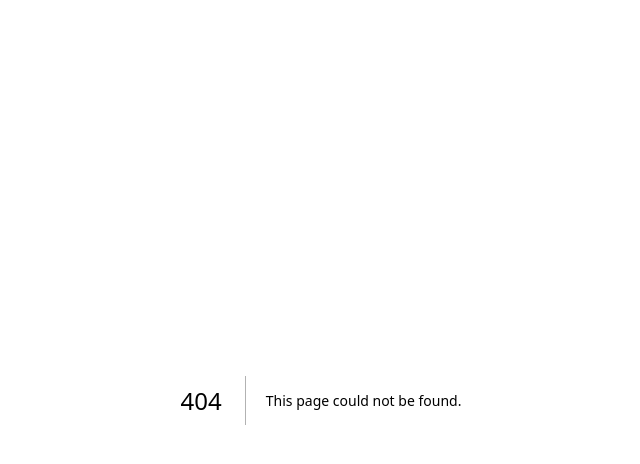
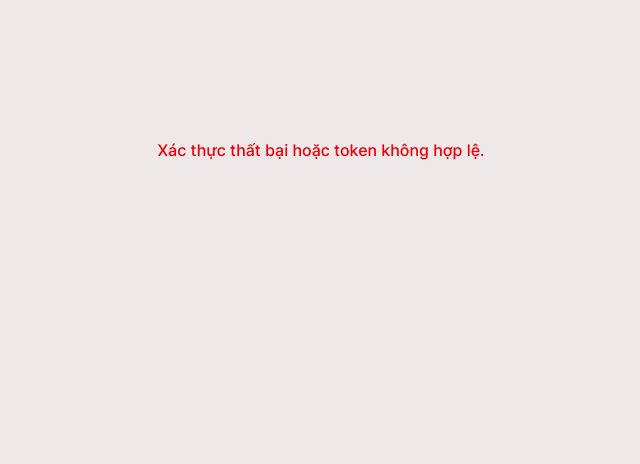
Before and after one commit to johnvo24/vipoe-web, a Next.js app: page /verify-email in a window 1280 px wide. Before the commit this address had no page. Shown: the top 464 px of the page, without its empty margins (319-959 px from the left). Built offline with nearby package versions, Linux system fonts and the light colour scheme.

Commit message:
done VIP-47

```diff
--- a/src/app/(auth)/sign-up/sign-up-form.tsx
+++ b/src/app/(auth)/sign-up/sign-up-form.tsx
@@ -1,6 +1,6 @@
 "use client"
 
-import React, { use, useState } from 'react'
+import React, { useState } from 'react'
 import Link from 'next/link'
 import { z } from 'zod'
 import { useForm } from 'react-hook-form'
@@ -14,7 +14,6 @@ import { LockKeyhole } from 'lucide-react'
 import { ALargeSmall } from 'lucide-react'
 import { AxiosError } from 'axios'
 import { api } from '@/lib/utils'
-import { set } from 'zod/v4-mini'
 
 const formSchema = z.object({
   full_name: z.string().max(100),
@@ -47,7 +46,7 @@ const SignUpForm = () => {
 
   async function onSubmit(data: FormValues) {
     try {
-      // await api.post("/auth/register", data)
+      await api.post("/auth/register", data)
       setUserCache({
         full_name: data.full_name,
         email: data.email,
@@ -126,7 +125,7 @@ const SignUpForm = () => {
         </Form>
         <p className='mt-6 text-center'>
           Do you have an account?
-          <Link href='/login' className='ms-2 font-semibold hover:underline'>Login</Link>
+          <Link href='/sign-in' className='ms-2 font-semibold hover:underline'>Login</Link>
         </p>
       </div>
       }
--- /dev/null
+++ b/src/app/(auth)/verify-email/email-verify.tsx
@@ -0,0 +1,43 @@
+"use client"
+
+import React, { useEffect, useState } from 'react'
+import { useRouter, useSearchParams } from 'next/navigation'
+import { api } from '@/lib/utils'
+
+const EmailVerify = () => {
+  const router = useRouter()
+  const tokenParams = useSearchParams()
+  const [status, setStatus] = useState<'verifying' | 'success' | 'error'>('verifying')
+
+  useEffect(() => {
+    const token = tokenParams.get('token')
+    if (!token) {
+      setStatus('error')
+      return
+    }
+
+    const verifyEmail = async () => {
+      try {
+        await api.post('/verify-email', { token })
+        setStatus('success')
+        setTimeout(() => {
+          router.push('/sign-in')
+        }, 2000)
+      } catch (error) {
+        setStatus('error')
+      }
+    }
+
+    verifyEmail()
+  }, [tokenParams, router])
+
+  return (
+    <div className="flex flex-col items-center justify-center min-h-[300px]">
+      {status === 'verifying' && <p>Đang xác thực email của bạn...</p>}
+      {status === 'success' && <p className="text-green-600">Xác thực thành công! Đang chuyển đến trang đăng nhập...</p>}
+      {status === 'error' && <p className="text-red-600">Xác thực thất bại hoặc token không hợp lệ.</p>}
+    </div>
+  )
+}
+
+export default EmailVerify
--- /dev/null
+++ b/src/app/(auth)/verify-email/page.tsx
@@ -0,0 +1,10 @@
+import React from 'react'
+import EmailVerify from './email-verify'
+
+const VerifyEmail = () => {
+  return (
+    <div><EmailVerify/></div>
+  )
+}
+
+export default VerifyEmail
```
